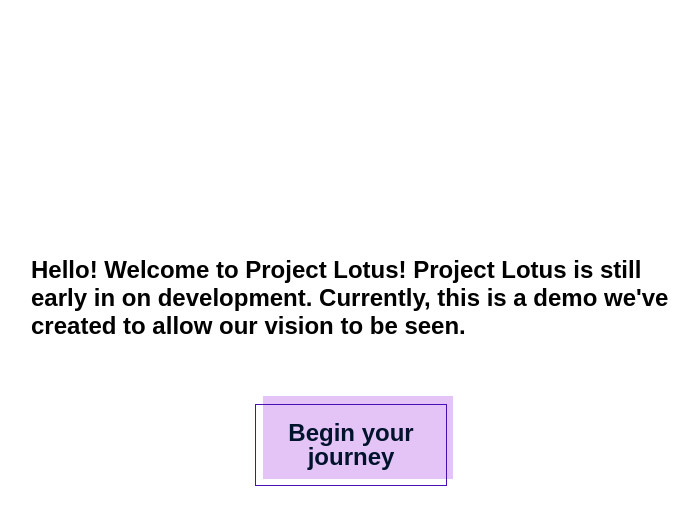
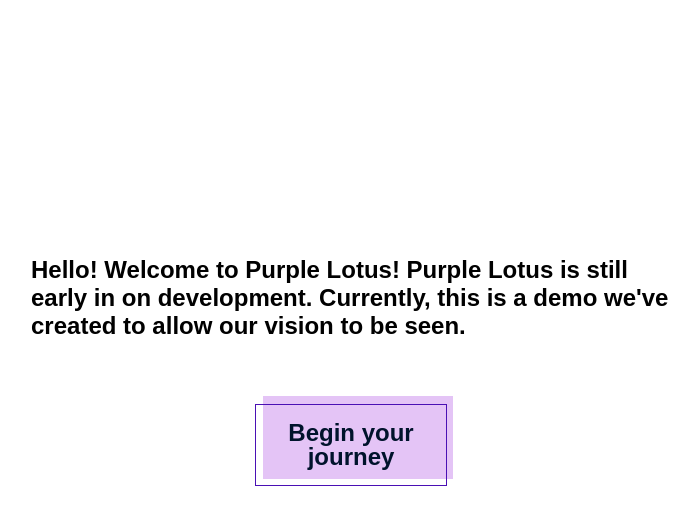
Before and after one commit to priyanshumahey/Purple-Lotus, a React (Create React App) app in the folder site/: page / in a window 1280 px wide. Both pictures are taken after a click on the button "Start!". Shown: the top 524 px of the page, without its empty margins (289-988 px from the left). Built offline with nearby package versions, Linux system fonts and the light colour scheme.

Commit message:
Update App.js

```diff
--- a/site/src/Pages/Intro/App.js
+++ b/site/src/Pages/Intro/App.js
@@ -4,7 +4,7 @@ import React, { useState } from 'react';
 import { Link } from 'react-router-dom';
 
 //This links to the homepage
-//Starts off showing project lotus logo and a start button
+//Starts off showing purple lotus logo and a start button
 //Start button should lead to login and sign in button
 //For now, it does not show sign up or login
 //It starts by showing a small simple animation matched with a friendly sound
@@ -24,7 +24,7 @@ function Intro() {
         {/* showlogin || (PUT LOGO HERE) /> */}
       </div>
       <div>
-        {showlogin && <p className="start-text">Hello! Welcome to Project Lotus! Project Lotus is still early in on development.
+        {showlogin && <p className="start-text">Hello! Welcome to Purple Lotus! Purple Lotus is still early in on development.
           Currently, this is a demo we've created to allow our vision to be seen.
         </p>}
         {showlogin && <Link to="/Home"><button className="button-51 center" marginTop='10% !important'>Begin your journey</button></Link>}
```
